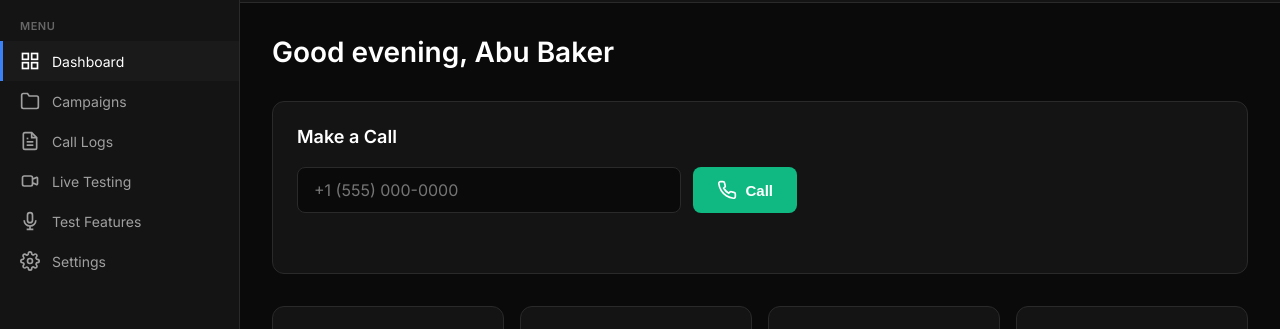
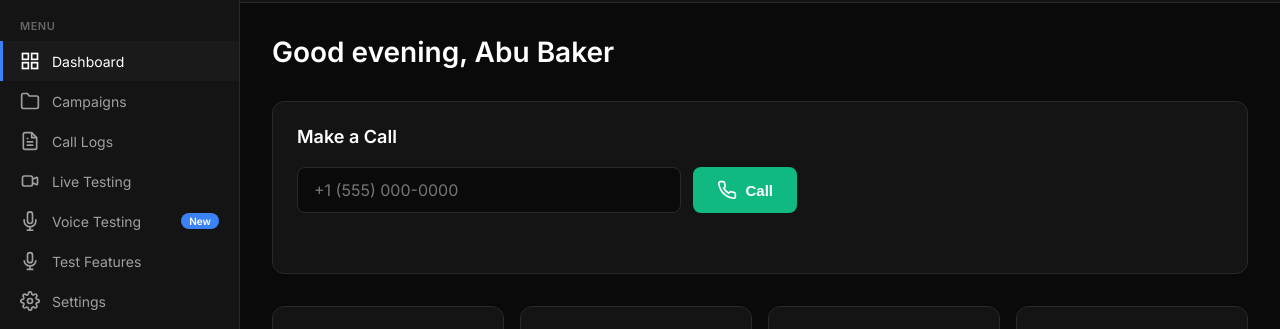
Before and after one commit to abubaker082512/ai_calling_agent, a website: page dashboard/public/index.html in a window 1280 px wide. Shown: the part 66-395 px from the top of the page. Drawn offline with nearby package versions, Linux system fonts and the light colour scheme; no server answers.

Commit message:
[telnyx-all-in-one] Add Voice Testing menu item to dashboard sidebar

```diff
--- a/dashboard/public/index.html
+++ b/dashboard/public/index.html
@@ -60,6 +60,16 @@
                             d="M15 10l4.553-2.276A1 1 0 0121 8.618v6.764a1 1 0 01-1.447.894L15 14M5 18h8a2 2 0 002-2V8a2 2 0 00-2-2H5a2 2 0 00-2 2v8a2 2 0 002 2z" />
                     </svg>
                     <span>Live Testing</span>
+                </a>
+                <a href="live-test-enhanced.html" class="nav-item">
+                    <svg width="20" height="20" viewBox="0 0 24 24" fill="none" stroke="currentColor" stroke-width="2">
+                        <path d="M12 1a3 3 0 0 0-3 3v8a3 3 0 0 0 6 0V4a3 3 0 0 0-3-3z"></path>
+                        <path d="M19 10v2a7 7 0 0 1-14 0v-2"></path>
+                        <line x1="12" y1="19" x2="12" y2="23"></line>
+                        <line x1="8" y1="23" x2="16" y2="23"></line>
+                    </svg>
+                    <span>Voice Testing</span>
+                    <span class="badge">New</span>
                 </a>
                 <a href="test-features.html" class="nav-item">
                     <svg width="20" height="20" viewBox="0 0 24 24" fill="none" stroke="currentColor" stroke-width="2">
```
